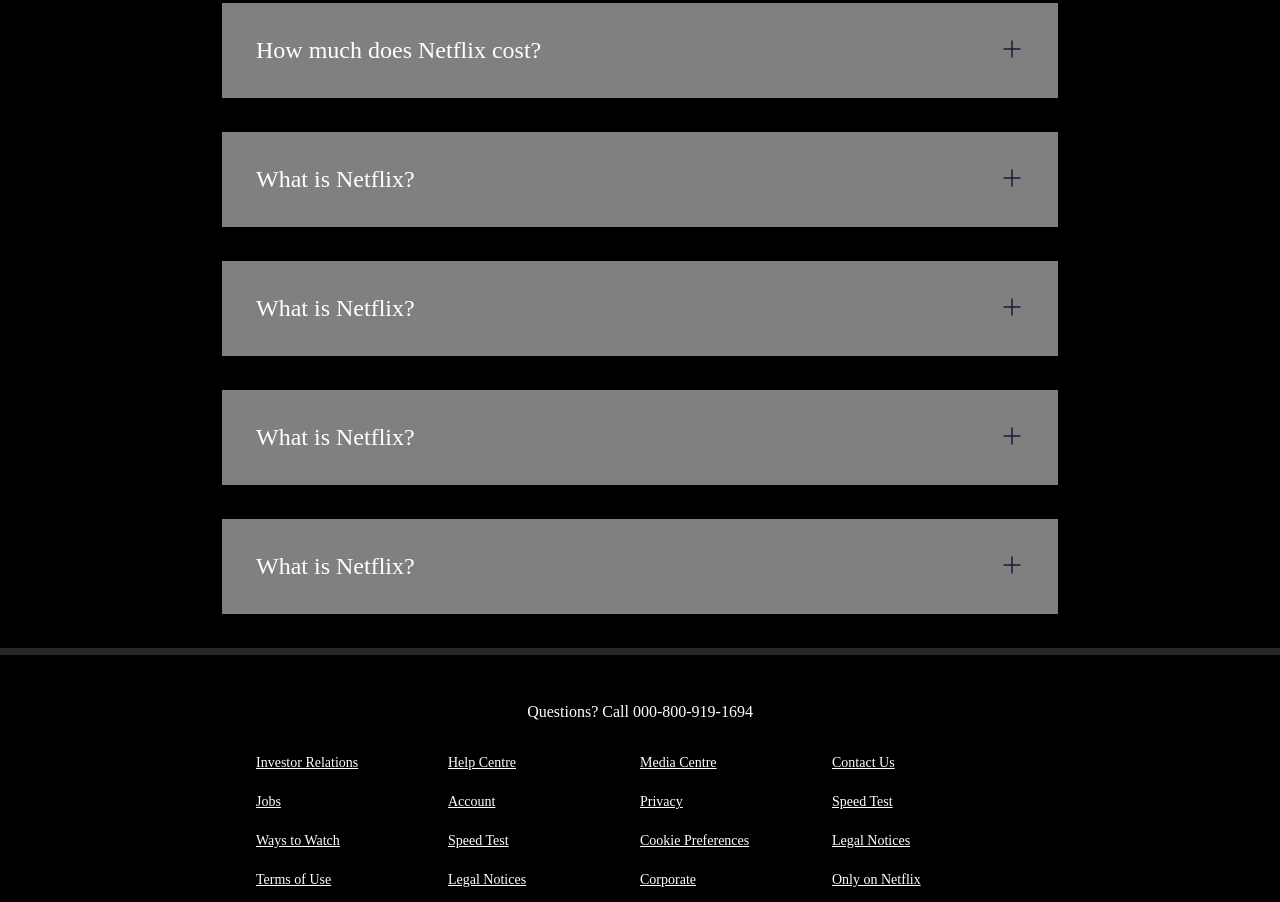
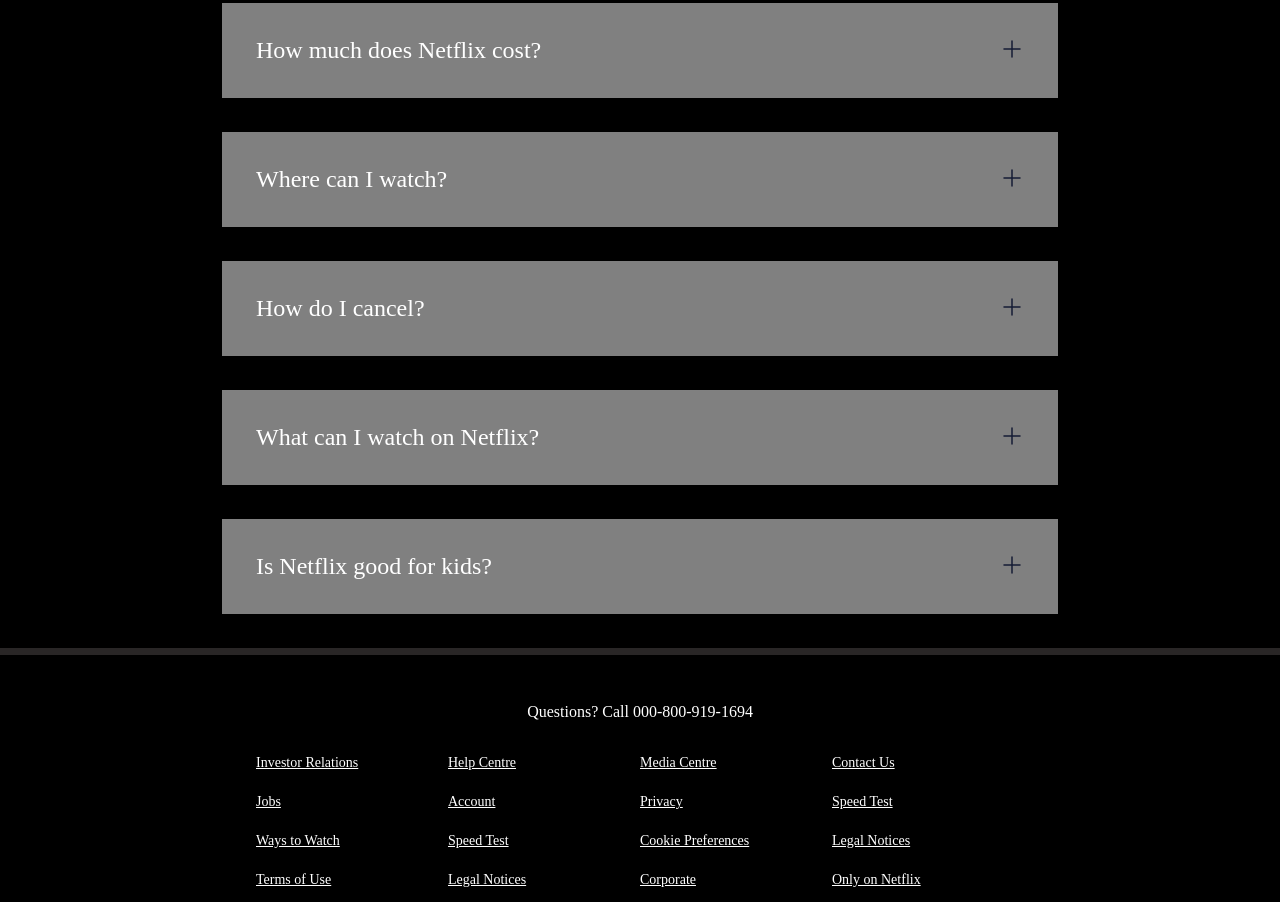
Before and after one commit to ShekharRajbhar/my-projects, a plain HTML site: page index.html in a window 1280 px wide. Shown: the part 2318-3220 px from the top of the page. Drawn offline with Linux system fonts and the light colour scheme; a web font is replaced by a local one.

Commit message:
Update index.html

```diff
--- a/index.html
+++ b/index.html
@@ -103,28 +103,28 @@
             </svg>
         </div>
         <div class="faqbox">
-            <span>What is Netflix?</span>
+            <span>Where can I watch?</span>
             <svg width="24" height="24" viewBox="0 0 24 24" fill="white" xmlns="http://www.w3.org/2000/svg">
                 <path d="M12 4V20" stroke="#141B34" stroke-width="1.5" stroke-linecap="round" stroke-linejoin="round" />
                 <path d="M4 12H20" stroke="#141B34" stroke-width="1.5" stroke-linecap="round" stroke-linejoin="round" />
             </svg>
         </div>
         <div class="faqbox">
-            <span>What is Netflix?</span>
+            <span>How do I cancel?</span>
             <svg width="24" height="24" viewBox="0 0 24 24" fill="white" xmlns="http://www.w3.org/2000/svg">
                 <path d="M12 4V20" stroke="#141B34" stroke-width="1.5" stroke-linecap="round" stroke-linejoin="round" />
                 <path d="M4 12H20" stroke="#141B34" stroke-width="1.5" stroke-linecap="round" stroke-linejoin="round" />
             </svg>
         </div>
         <div class="faqbox">
-            <span>What is Netflix?</span>
+            <span>What can I watch on Netflix?</span>
             <svg width="24" height="24" viewBox="0 0 24 24" fill="white" xmlns="http://www.w3.org/2000/svg">
                 <path d="M12 4V20" stroke="#141B34" stroke-width="1.5" stroke-linecap="round" stroke-linejoin="round" />
                 <path d="M4 12H20" stroke="#141B34" stroke-width="1.5" stroke-linecap="round" stroke-linejoin="round" />
             </svg>
         </div>
         <div class="faqbox">
-            <span>What is Netflix?</span>
+            <span>Is Netflix good for kids?</span>
             <svg width="24" height="24" viewBox="0 0 24 24" fill="white" xmlns="http://www.w3.org/2000/svg">
                 <path d="M12 4V20" stroke="#141B34" stroke-width="1.5" stroke-linecap="round" stroke-linejoin="round" />
                 <path d="M4 12H20" stroke="#141B34" stroke-width="1.5" stroke-linecap="round" stroke-linejoin="round" />
```
